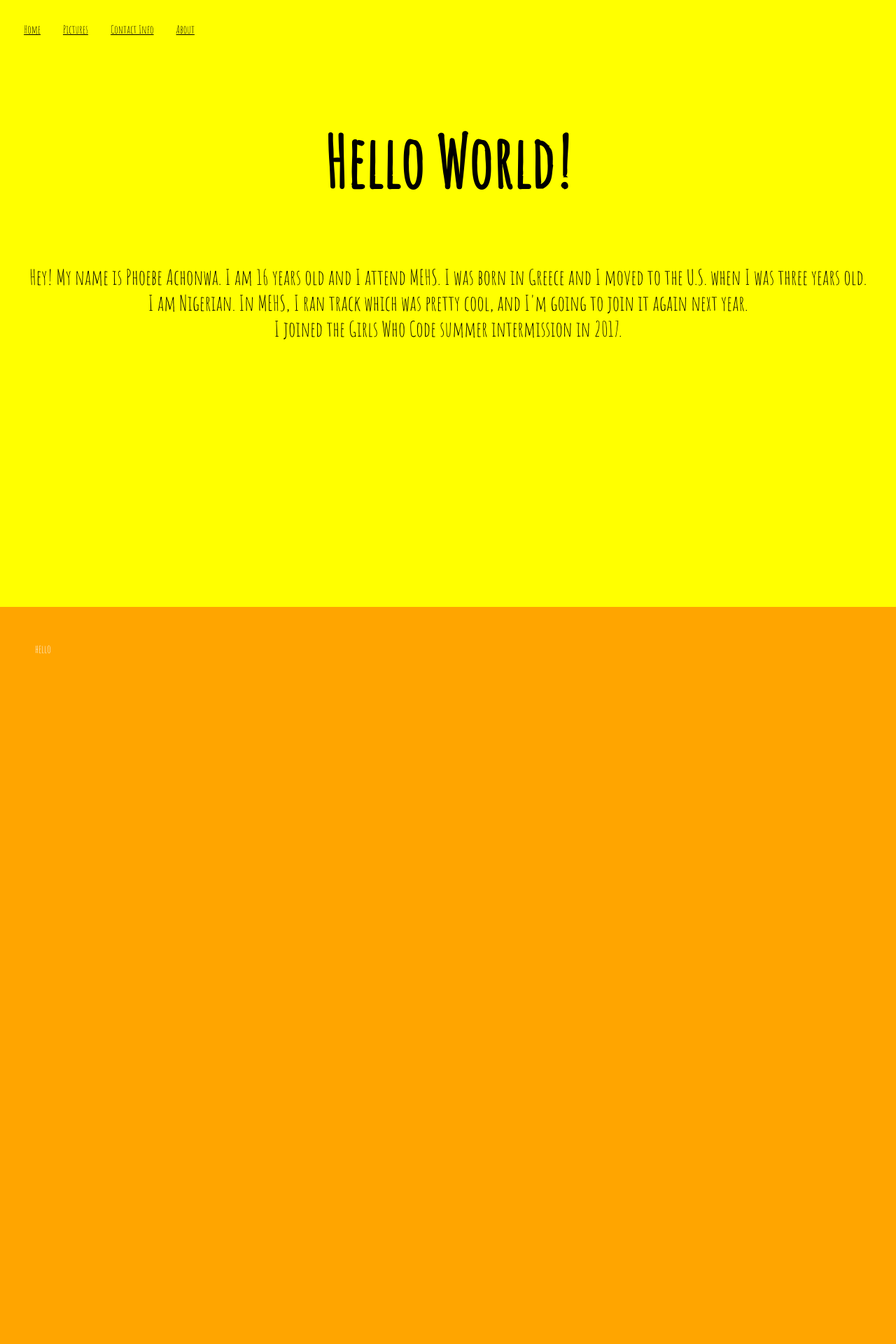
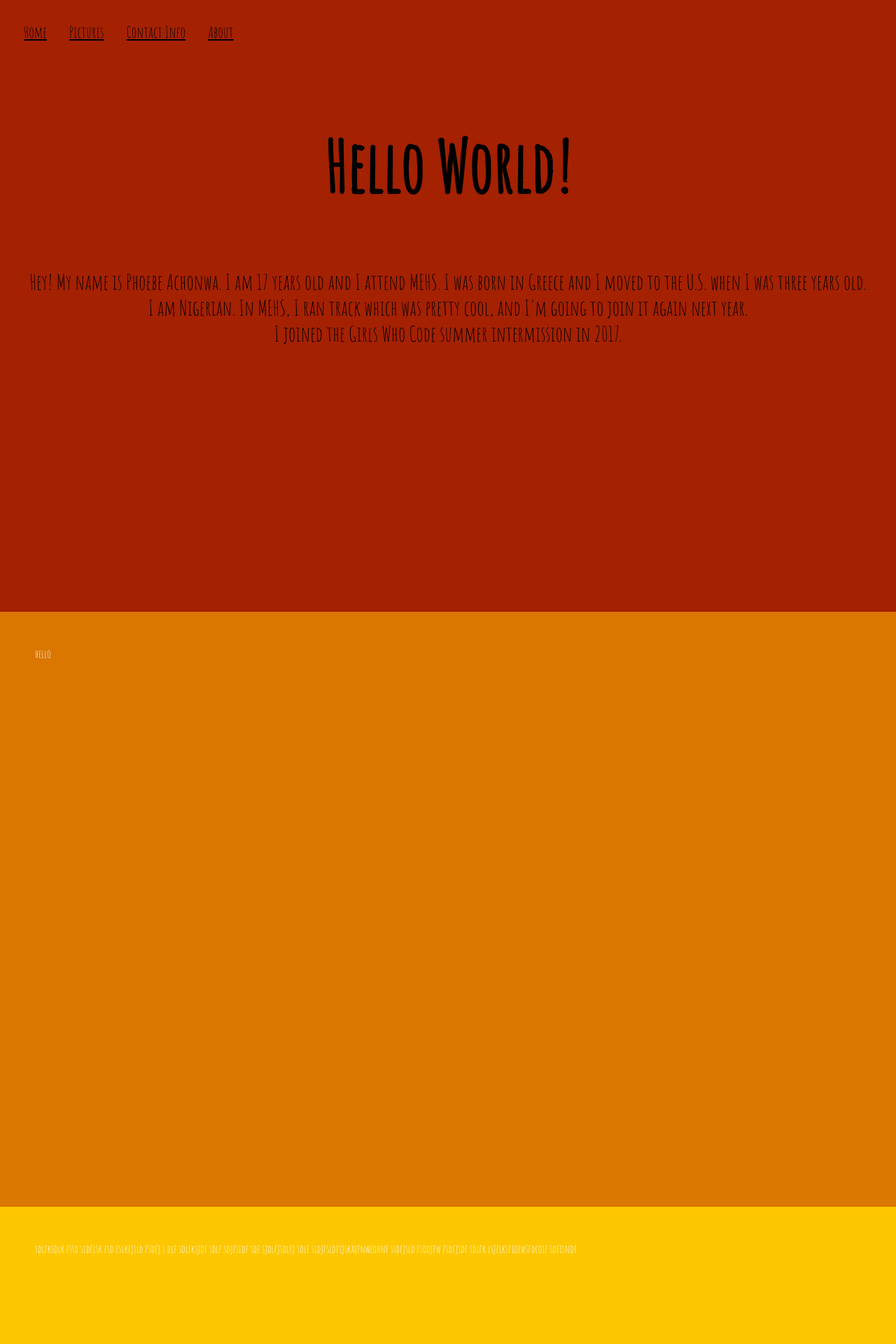
Before and after one commit to pachonwa/Portfolio2, a Python web app: template templates/aboutme.html in a window 1280 px wide. Shown: the top 1920 px of the page at 70% size. Before the commit the page ends 934 px from the top, so only its background shows below. Run offline with Jinja, Linux system fonts and the light colour scheme; the template is opened without the code that fills it, so the values that code supplies are empty.

Commit message:
changing css to a color palette

```diff
--- a/stylesheets/aboutme.css
+++ b/stylesheets/aboutme.css
@@ -1,7 +1,7 @@
 body {
   margin: 0px;
   font-family: 'Amatic SC', cursive;
-  background-color: yellow;
+  background-color: #a42102;
 }
 
 .navbar {
@@ -42,8 +42,8 @@ h2 {
    color: black;
    text-align: center;
    padding: 14px 16px;
-   color: white;
    color: black;
+   font-size: 22px;
  }
 
  .navbar li a:hover {
--- a/templates/aboutme.html
+++ b/templates/aboutme.html
@@ -14,16 +14,27 @@
 <div style="height: 700px;">
   <h2><center>Hello World!</center></h2>
     <div style="font-size: 30px; text-align: center">
-      <p>Hey! My name is Phoebe Achonwa. I am 16 years old and I attend MEHS. I was
+      <p>Hey! My name is Phoebe Achonwa. I am 17 years old and I attend MEHS. I was
       born in Greece and I moved to the U.S. when I was three years old. <br> I am
       Nigerian. In MEHS, I ran track which was pretty cool, and I'm going to join
       it again next year. <br>I joined the Girls Who Code summer intermission in 2017.</p>
     </div>
 </div>
 
-<div class="parallax">
+<div class="parallax" style="background-color:#da7701;">
   hello
 </div>
 
-<!-- <div style="height: 500px;">
-</div> -->
+<div class="parallax" style="background-color: #fdc700">
+  sdlfksdlk fssd sldflsk fsd fslkfjsld fsdfj s dlf sdlfksjdf sdlf sdjfsldf
+  sdf sjdlfjsdlfj sdlf sldjfsldfijskaefnweohnf ssdfjsld fsodjfw fsdfjsdf sdlfk
+  lsjflksfioewsfdcoif sdfisndf
+</div>
+
+<div class="parallax" style="background-color: #a8a8a8;">
+  hello
+</div>
+
+<div class="parallax" style="background-color: #101829;">
+  hello
+</div>
```
